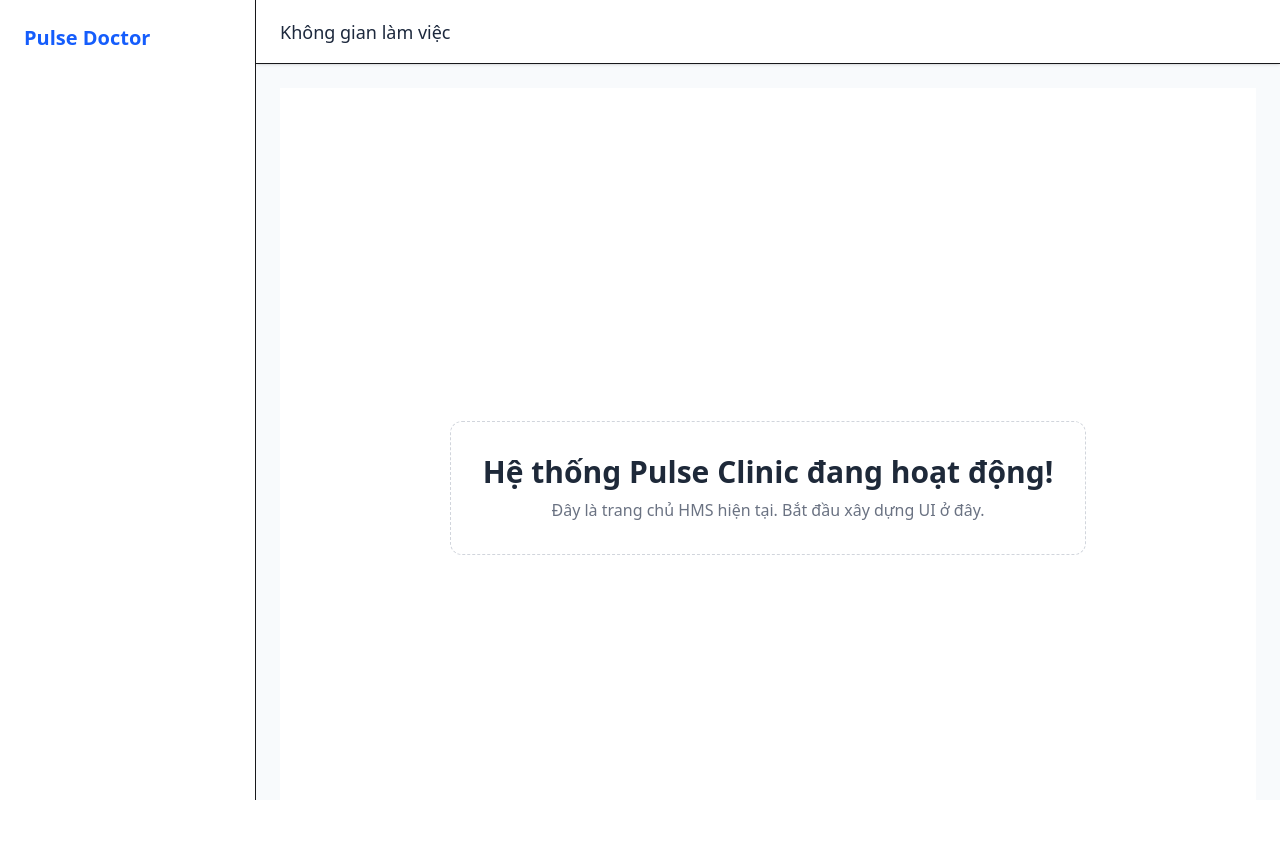
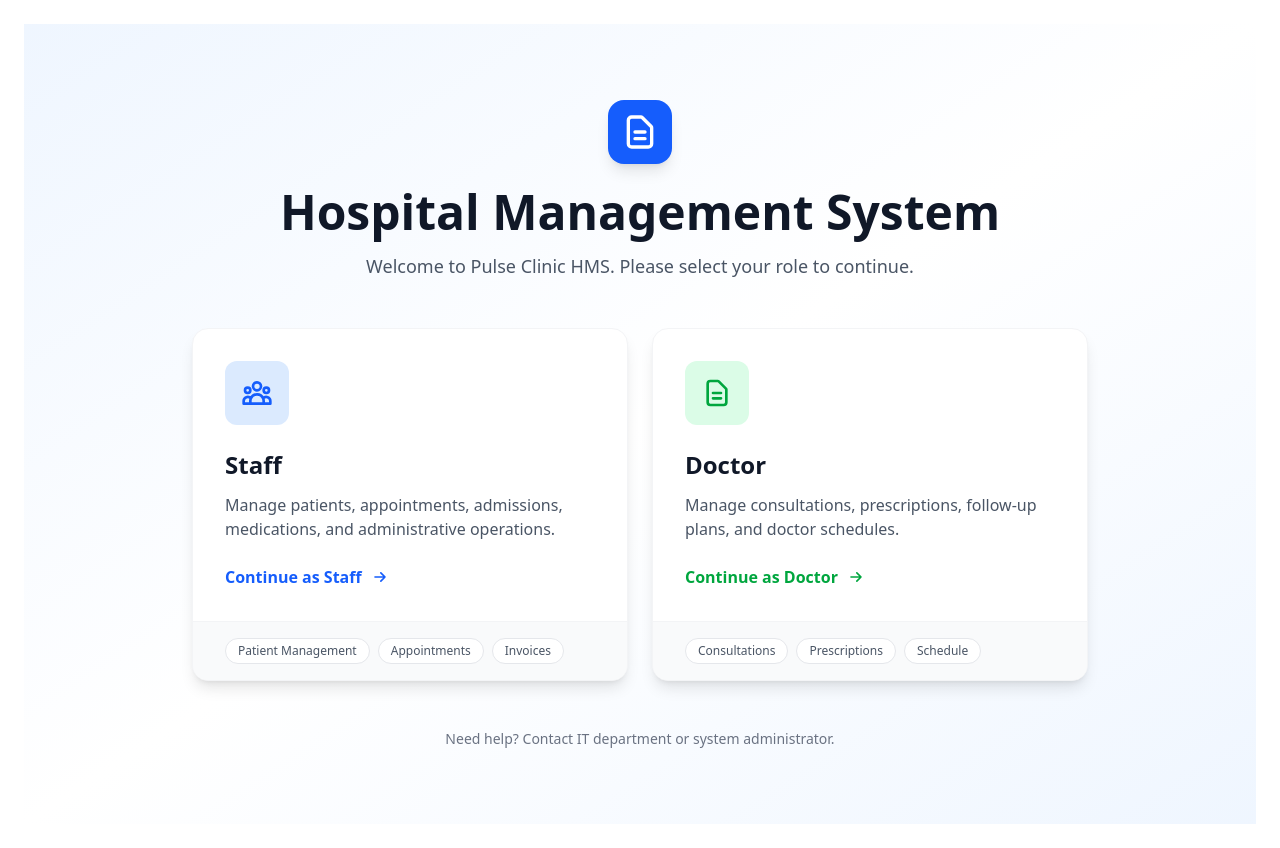
Before and after one commit to the-pulse-clinic-uit/pulse-web, a Next.js app: page /hms in a window 1280 px wide. Before the commit the page ends 800 px from the top, so only its background shows below. Built offline with nearby package versions, Linux system fonts and the light colour scheme.

Commit message:
feat(hms): add UI for HMS portal

```diff
--- a/app/hms/layout.tsx
+++ b/app/hms/layout.tsx
@@ -6,26 +6,8 @@ export default function DoctorLayout({
     children: React.ReactNode;
 }) {
     return (
-        <div className="flex h-screen w-full bg-slate-50 overflow-hidden">
-            <aside className="w-64 flex-shrink-0 border-r bg-white hidden md:block">
-                <div className="h-full flex flex-col">
-                    <div className="p-6 text-xl font-bold text-blue-600">
-                        Pulse Doctor
-                    </div>
-                </div>
-            </aside>
-
-            <div className="flex-1 flex flex-col min-w-0">
-                <header className="h-16 border-b bg-white flex items-center justify-between px-6 shadow-sm z-10">
-                    <h1 className="text-lg font-medium text-slate-800">
-                        Không gian làm việc
-                    </h1>
-                </header>
-
-                <main className="flex-1 overflow-y-auto p-6 scroll-smooth">
-                    <div className="max-w-6xl mx-auto">{children}</div>
-                </main>
-            </div>
-        </div>
+        <main className="flex-1 overflow-y-auto p-6 scroll-smooth">
+            {children}
+        </main>
     );
 }
--- a/app/hms/page.tsx
+++ b/app/hms/page.tsx
@@ -1,13 +1,111 @@
-export default function EmptyPage() {
+import Link from 'next/link';
+
+export default function HMSHomePage() {
     return (
-        <div className="flex items-center justify-center min-h-screen bg-white">
-            <div className="text-center p-8 border border-dashed border-gray-300 rounded-xl">
-                <h1 className="text-3xl font-bold text-gray-800 mb-2">
-                    Hệ thống Pulse Clinic đang hoạt động!
-                </h1>
-                <p className="text-gray-500">
-                    Đây là trang chủ HMS hiện tại. Bắt đầu xây dựng UI ở đây.
-                </p>
+        <div className="flex items-center justify-center min-h-screen bg-gradient-to-br from-blue-50 via-white to-blue-50">
+            <div className="max-w-5xl w-full mx-auto px-6">
+                {/* Header */}
+                <div className="text-center mb-12">
+                    <div className="flex items-center justify-center mb-6">
+                        <div className="w-16 h-16 bg-blue-600 rounded-2xl flex items-center justify-center shadow-lg">
+                            <svg className="w-10 h-10 text-white" fill="none" stroke="currentColor" viewBox="0 0 24 24">
+                                <path strokeLinecap="round" strokeLinejoin="round" strokeWidth={2} d="M9 12h6m-6 4h6m2 5H7a2 2 0 01-2-2V5a2 2 0 012-2h5.586a1 1 0 01.707.293l5.414 5.414a1 1 0 01.293.707V19a2 2 0 01-2 2z" />
+                            </svg>
+                        </div>
+                    </div>
+                    <h1 className="text-4xl md:text-5xl font-bold text-gray-900 mb-4">
+                        Hospital Management System
+                    </h1>
+                    <p className="text-lg text-gray-600 max-w-2xl mx-auto">
+                        Welcome to Pulse Clinic HMS. Please select your role to continue.
+                    </p>
+                </div>
+
+                {/* Role Selection Cards */}
+                <div className="grid md:grid-cols-2 gap-6 max-w-4xl mx-auto">
+                    {/* Staff Card */}
+                    <Link href="/staff/dashboard">
+                        <div className="group relative bg-white rounded-2xl shadow-lg hover:shadow-2xl transition-all duration-300 overflow-hidden border border-gray-100 cursor-pointer transform hover:-translate-y-1">
+                            <div className="absolute inset-0 bg-gradient-to-br from-blue-500/5 to-blue-600/5 opacity-0 group-hover:opacity-100 transition-opacity duration-300" />
+
+                            <div className="relative p-8">
+                                <div className="flex items-center justify-center w-16 h-16 bg-blue-100 rounded-xl mb-6 group-hover:bg-blue-600 transition-colors duration-300">
+                                    <svg className="w-8 h-8 text-blue-600 group-hover:text-white transition-colors duration-300" fill="none" stroke="currentColor" viewBox="0 0 24 24">
+                                        <path strokeLinecap="round" strokeLinejoin="round" strokeWidth={2} d="M17 20h5v-2a3 3 0 00-5.356-1.857M17 20H7m10 0v-2c0-.656-.126-1.283-.356-1.857M7 20H2v-2a3 3 0 015.356-1.857M7 20v-2c0-.656.126-1.283.356-1.857m0 0a5.002 5.002 0 019.288 0M15 7a3 3 0 11-6 0 3 3 0 016 0zm6 3a2 2 0 11-4 0 2 2 0 014 0zM7 10a2 2 0 11-4 0 2 2 0 014 0z" />
+                                    </svg>
+                                </div>
+
+                                <h2 className="text-2xl font-bold text-gray-900 mb-3">
+                                    Staff
+                                </h2>
+                                <p className="text-gray-600 mb-6">
+                                    Manage patients, appointments, admissions, medications, and administrative operations.
+                                </p>
+
+                                <div className="flex items-center text-blue-600 font-semibold group-hover:translate-x-2 transition-transform duration-300">
+                                    Continue as Staff
+                                    <svg className="w-5 h-5 ml-2" fill="none" stroke="currentColor" viewBox="0 0 24 24">
+                                        <path strokeLinecap="round" strokeLinejoin="round" strokeWidth={2} d="M13 7l5 5m0 0l-5 5m5-5H6" />
+                                    </svg>
+                                </div>
+                            </div>
+
+                            {/* Features List */}
+                            <div className="border-t border-gray-100 bg-gray-50 px-8 py-4">
+                                <div className="flex flex-wrap gap-2">
+                                    <span className="text-xs bg-white px-3 py-1 rounded-full text-gray-600 border border-gray-200">Patient Management</span>
+                                    <span className="text-xs bg-white px-3 py-1 rounded-full text-gray-600 border border-gray-200">Appointments</span>
+                                    <span className="text-xs bg-white px-3 py-1 rounded-full text-gray-600 border border-gray-200">Invoices</span>
+                                </div>
+                            </div>
+                        </div>
+                    </Link>
+
+                    {/* Doctor Card */}
+                    <Link href="/doctor/dashboard">
+                        <div className="group relative bg-white rounded-2xl shadow-lg hover:shadow-2xl transition-all duration-300 overflow-hidden border border-gray-100 cursor-pointer transform hover:-translate-y-1">
+                            <div className="absolute inset-0 bg-gradient-to-br from-green-500/5 to-green-600/5 opacity-0 group-hover:opacity-100 transition-opacity duration-300" />
+
+                            <div className="relative p-8">
+                                <div className="flex items-center justify-center w-16 h-16 bg-green-100 rounded-xl mb-6 group-hover:bg-green-600 transition-colors duration-300">
+                                    <svg className="w-8 h-8 text-green-600 group-hover:text-white transition-colors duration-300" fill="none" stroke="currentColor" viewBox="0 0 24 24">
+                                        <path strokeLinecap="round" strokeLinejoin="round" strokeWidth={2} d="M9 12h6m-6 4h6m2 5H7a2 2 0 01-2-2V5a2 2 0 012-2h5.586a1 1 0 01.707.293l5.414 5.414a1 1 0 01.293.707V19a2 2 0 01-2 2z" />
+                                    </svg>
+                                </div>
+
+                                <h2 className="text-2xl font-bold text-gray-900 mb-3">
+                                    Doctor
+                                </h2>
+                                <p className="text-gray-600 mb-6">
+                                    Manage consultations, prescriptions, follow-up plans, and doctor schedules.
+                                </p>
+
+                                <div className="flex items-center text-green-600 font-semibold group-hover:translate-x-2 transition-transform duration-300">
+                                    Continue as Doctor
+                                    <svg className="w-5 h-5 ml-2" fill="none" stroke="currentColor" viewBox="0 0 24 24">
+                                        <path strokeLinecap="round" strokeLinejoin="round" strokeWidth={2} d="M13 7l5 5m0 0l-5 5m5-5H6" />
+                                    </svg>
+                                </div>
+                            </div>
+
+                            {/* Features List */}
+                            <div className="border-t border-gray-100 bg-gray-50 px-8 py-4">
+                                <div className="flex flex-wrap gap-2">
+                                    <span className="text-xs bg-white px-3 py-1 rounded-full text-gray-600 border border-gray-200">Consultations</span>
+                                    <span className="text-xs bg-white px-3 py-1 rounded-full text-gray-600 border border-gray-200">Prescriptions</span>
+                                    <span className="text-xs bg-white px-3 py-1 rounded-full text-gray-600 border border-gray-200">Schedule</span>
+                                </div>
+                            </div>
+                        </div>
+                    </Link>
+                </div>
+
+                {/* Footer Info */}
+                <div className="mt-12 text-center">
+                    <p className="text-sm text-gray-500">
+                        Need help? Contact IT department or system administrator.
+                    </p>
+                </div>
             </div>
         </div>
     );
```
